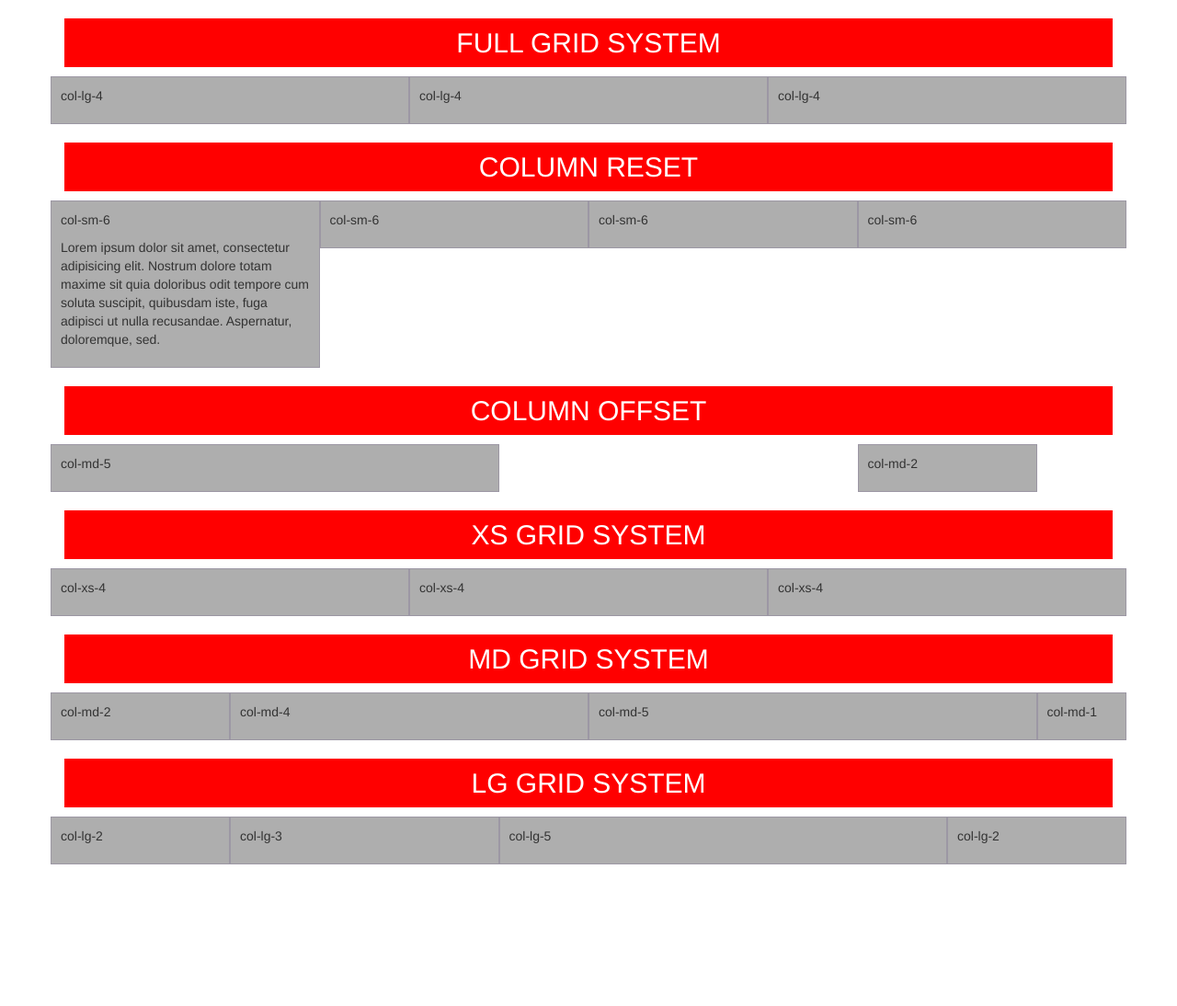
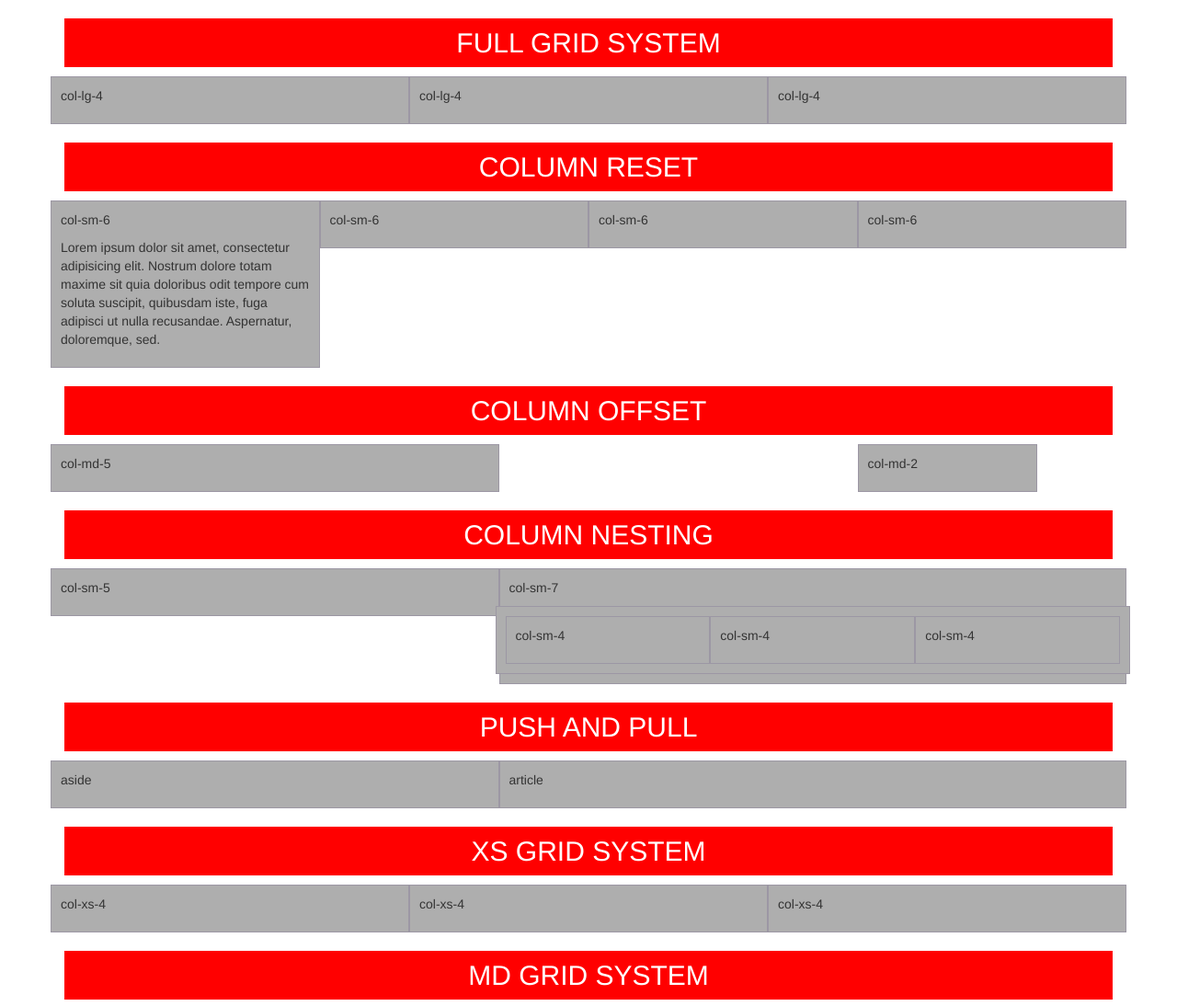
Before and after one commit to FrankSal82/gridsystem, a plain HTML site: page index.html in a window 1280 px wide. Shown: the top 1094 px of the page at 92% size. Before the commit the page ends 940 px from the top, so only its background shows below. Drawn offline with Linux system fonts and the light colour scheme.

Commit message:
push and pull

```diff
--- a/index.html
+++ b/index.html
@@ -76,6 +76,39 @@
 			</div>
 		</div>
 
+		<h2>Column Nesting</h2>
+		<div class="row show-grid">
+			<div class="col-sm-5">
+				<p>col-sm-5</p>
+			</div>
+			<div class="col-sm-7">
+				<p>col-sm-7</p>
+				<div class="row">
+					<div class="col-sm-4">
+						<p>col-sm-4</p>
+					</div>
+					<div class="col-sm-4">
+						<p>col-sm-4</p>
+					</div>
+					<div class="col-sm-4">
+						<p>col-sm-4</p>
+					</div>
+				</div>
+			</div>
+		</div>
+
+		<h2>Push and Pull</h2>
+		<div class="row show-grid">
+			<div class="col-sm-8 col-md-7 col-md-push-5">
+				<p>article</p>
+			</div>
+			<div class="col-sm-4 col-md-5 col-md-pull-7">
+				<p>aside</p>
+			</div>
+		</div>
+
+
+
 		<h2>XS Grid System</h2>
 		<div class="row show-grid">
 			<div class="col-xs-4">
```
